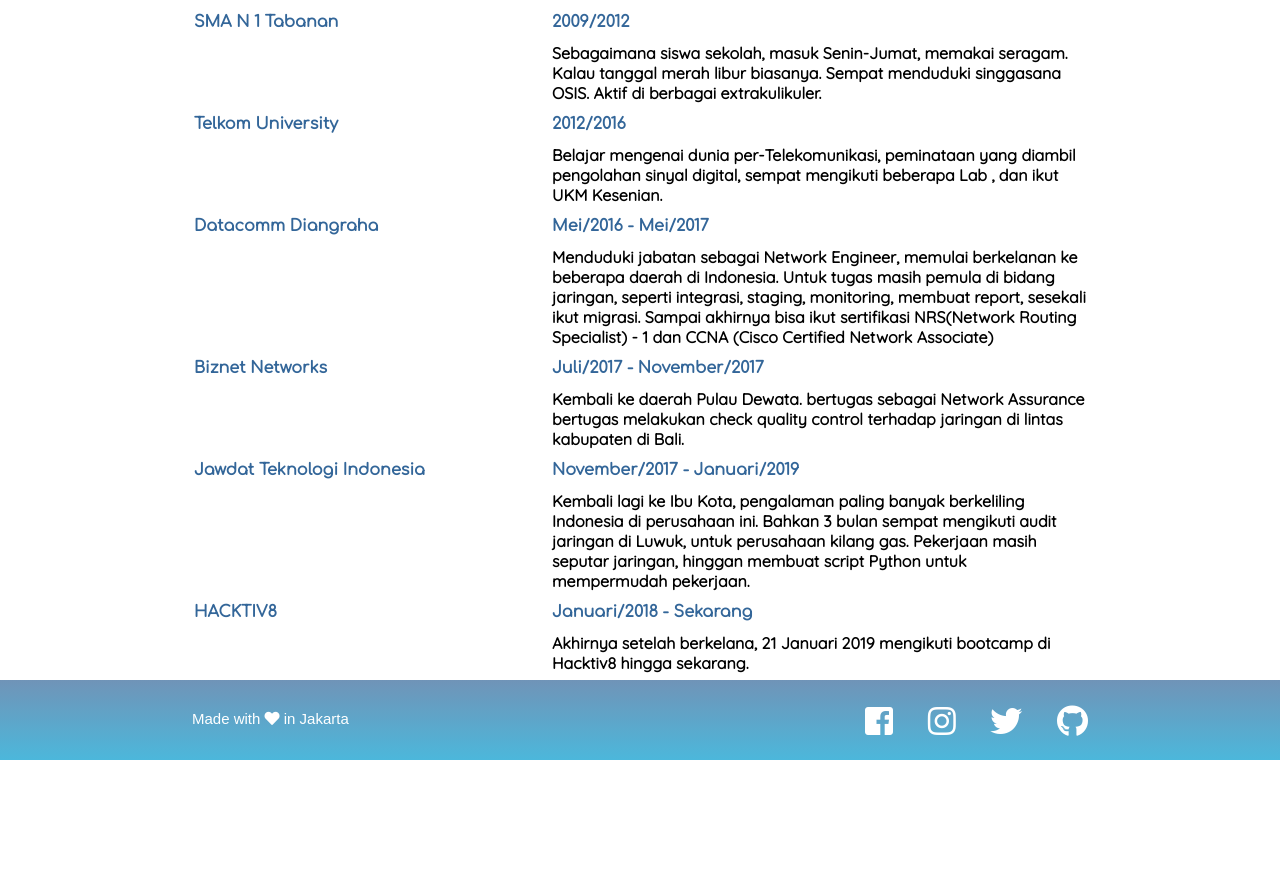
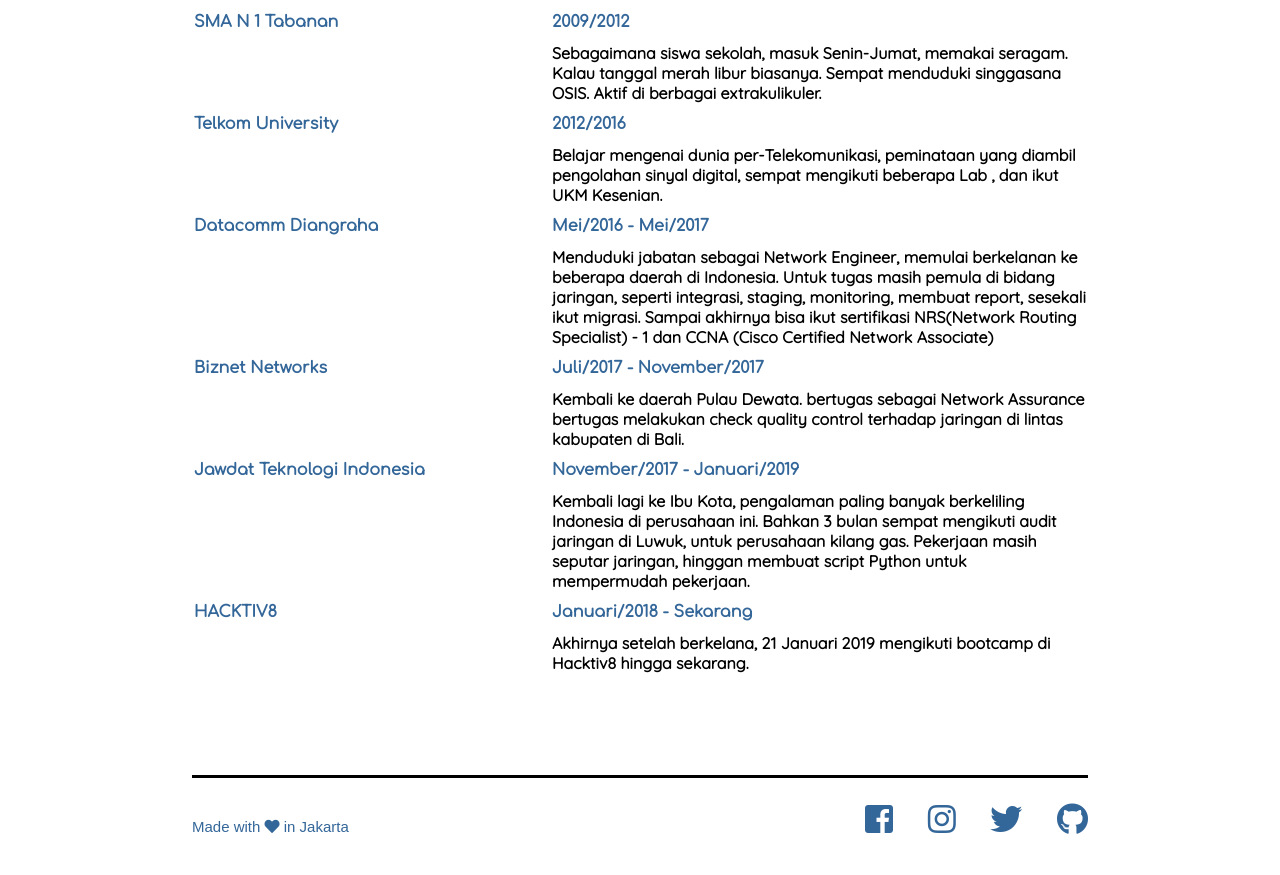
Before and after one commit to komangmahendra/hello, a plain HTML site: page index.html in a window 1280 px wide. Shown: the part 1670-2545 px from the top of the page. Before the commit the page ends 2430 px from the top, so only its background shows below. Drawn offline with Linux system fonts and the light colour scheme.

Commit message:
fixx html css

```diff
--- a/style.css
+++ b/style.css
@@ -112,6 +112,7 @@ a {
 
 #about .tableContent {
   margin-top:50px;
+  padding-bottom:100px;
 }
 
 #about .subTableContent {
@@ -124,20 +125,16 @@ a {
 }
 
 #footer {
-  background:linear-gradient(
-        rgba(51, 102, 153, 0.7),
-        rgba(0, 153, 204, 0.7)
-    );
-  height: 80px;
+  border-top:solid black 3px;
+  height: 100px;
   float:bottom;
-  padding-left:15%;
-  padding-right: 15%;
+  padding-bottom:40px;
 }
 
 #footer .classicFox{
-  color:white;
+  color:#336699;
   margin-top:20px;
-  padding-top: 10px;
+  padding-top: 20px;
   display: inline-block;
 }
 
@@ -149,11 +146,10 @@ a {
 #footer .socialMedia {
   margin-top:25px;
   float: right;
-
 }
 
 .fab {
-  color : white;
+  color : #336699;
 }
 
 #footer span {
```
Also changed, not shown: index.html (+5 -3 lines).
